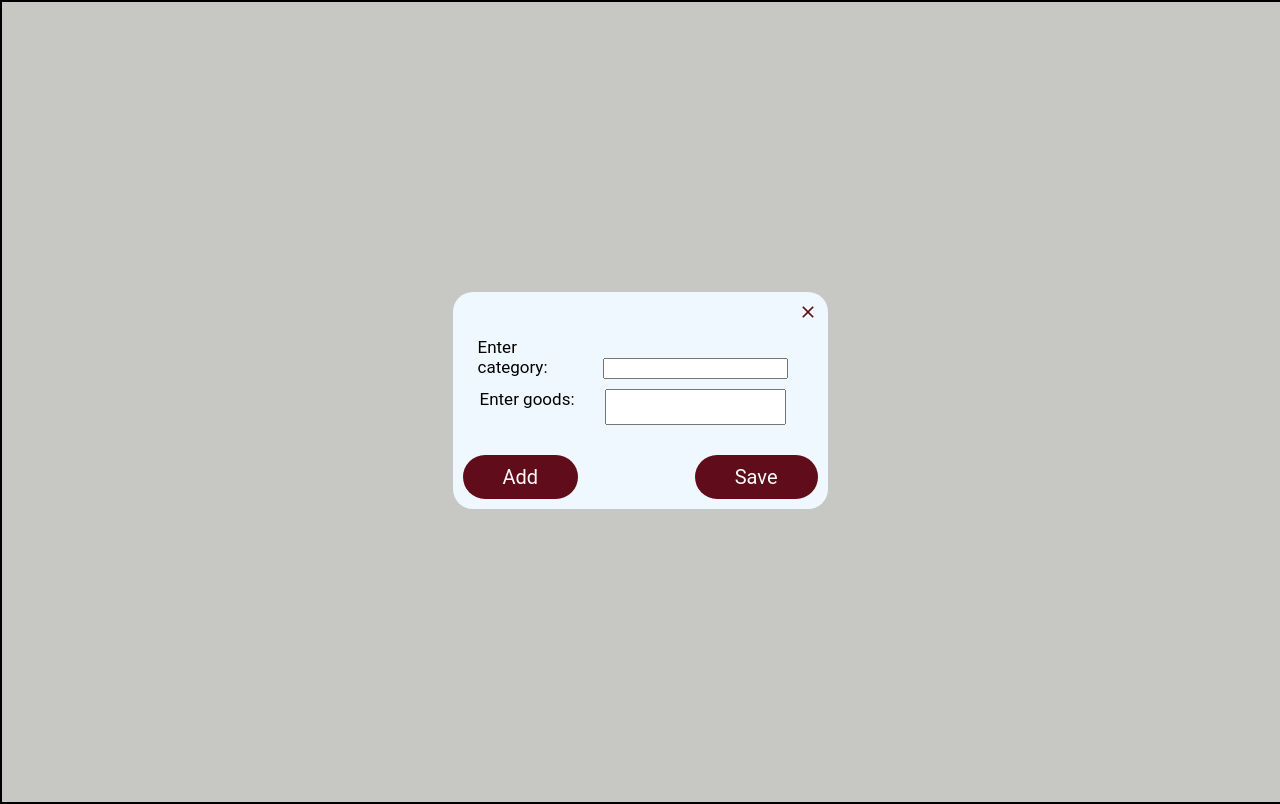
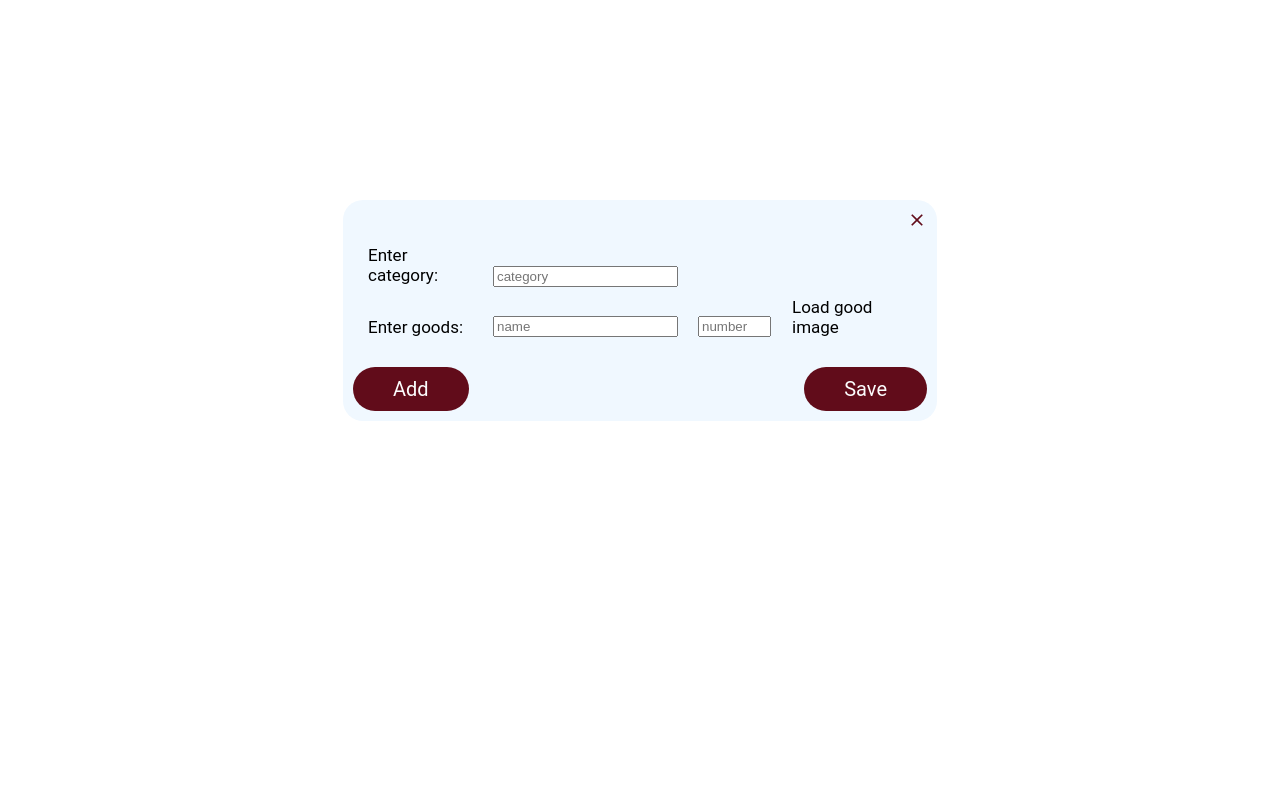
Before and after one commit to AllaMatveyeva/ShoppingList, a React (Create React App) app in the folder my-app/: page / in a window 1280 px wide. Both pictures are taken after a click on the button "Add item". Built offline with nearby package versions, Linux system fonts and the light colour scheme.

Commit message:
add loading images

```diff
--- a/my-app/src/Addition.js
+++ b/my-app/src/Addition.js
@@ -1,4 +1,4 @@
-import { useState } from "react";
+import { useEffect, useState } from "react";
 import styled from "styled-components";
 import { Button, ButtonStyle } from "./Button";
 import { addbuttonText, saveButtonText } from "./buttonText";
@@ -15,56 +15,135 @@ font-size: 17px;
 `;
 export const Submit = styled(ButtonStyle)``;
 
-export const CloseIconAddition = styled(CloseIconMui)`
-align-self: flex-start;
-`;
 
+export const GoodImg = styled.img`
+object-fit: cover;
+display: block;
+margin-top: -10px;
+`
 export const ButtonBlock  = styled.div`
 display: flex;
 justify-content: space-between;
  margin-top: 15px;
 `
 
+export const Label = styled.label`
+width: 105px;
+display: inline-block;
+`;
+export const Input = styled.input`
+margin-left: 20px;
+width: ${props => props.size && props.size};
+`;
+
+export const InputFile = styled.input`
+
+  height: 1px;
+  width: 1px;
+
+  margin-left: 20px;
+`;
+
+export const Textarea = styled.textarea`
+margin-left: 20px;
+resize: none;
+`
+export const CloseIconAddition = styled(CloseIconMui)`
+align-self: flex-start;
+`;
+export const Wrapper = styled.div`
+margin-right: 15px;`
+
 export const Addition = ({ close }) => {
   const [categoryValue, setCategoryValue] = useState("");
-  const [date, setDate] = useState(new Map ());
-  const [goodsValue, setGoodsValue] = useState("");
+  const [fileDataURL, setFileDataURL] = useState(new Map());
+  const [itemNumber, setItemNumber] = useState(1);
+  const [file, setFile] = useState(null);
+  const [goodsValue, setGoodsValue] = useState(new Map());
   const [itemsAddition, setItemsAddition] = useState(new Set([1]));
 
-  const handleChange = (event, id) => {
+  useEffect (() => {
+    let fileReader, isCancel = false;
+    fileReader = new FileReader();
 
-const category = event.target.id === "category" ?  event.target.value :  (date?.get(id)?.category || "");
-const goods = event.target.id === "goods" ?  event.target.value :  (date?.get(id)?.goods || "");
+    if (file) {
+      fileReader.onload = (e)=> {
+        const {result} = e.target;
+        console.log(e.target)
+        if (result && !isCancel) {
+          const updatedValue = new Map(fileDataURL);
+          updatedValue.set(itemNumber,result)
 
-    const updateValue = new Map (date);
+          setFileDataURL(new Map (updatedValue));
 
-      updateValue.set(id, {
-        category: category,
-        goods: goods
-      })
+          const updateValue = new Map (goodsValue);
+    updateValue.set(itemNumber,
+         {
+         name: updateValue.get(itemNumber)?.name,
+          number: updateValue.get(itemNumber)?.number,
+          image: result,
+          size: updateValue.size,
+        }
+       )
 
-    setDate(new Map(updateValue));
-    console.log(date)
+    setGoodsValue(new Map(updateValue));
 
-///
+        }
+      }
+      fileReader.readAsDataURL(file);
+    }
+    return () => {
+      isCancel = true;
+      if (fileReader && fileReader.readyState === 1) {
+        fileReader.abort();
+      }
+    }
+  },[file])
 
-   event.target.id === "category"
-      ? setCategoryValue(event.target.value)
-      : setGoodsValue(event.target.value);
+  const handleCategoryChange = (event) => {
+    setCategoryValue( event.target.value)
+  };
+
+  const handleChange = (event,id) => {
+
+if (event.target.id ==="image") {
+  const file = event.target.files[0];
+ setFile(file);
+}
+
+const name = event.target.id === "name" ?  event.target.value :  (goodsValue?.get(id)?.name || "");
+const number = event.target.id === "number" ?  event.target.value :  (goodsValue?.get(id)?.number || "");
+const image = event.target.id === "image" ?  event.target.files[0] :  (goodsValue?.get(id)?.image || "");
+
+    const updateValue = new Map (goodsValue);
+    updateValue.set(id,
+         {
+         name: name,
+          number: number,
+          size: updateValue.size
+         }
+       )
+
+    setGoodsValue(new Map(updateValue));
   };
 
   const handleSubmit = (event) => {
-    event.preventDefault();
-    const dateWithDay = date;
-    dateWithDay.set("day", {day: new Date ()});
-     let shoppingList=[];
-     (Array.from(dateWithDay)).forEach((list => {
-      shoppingList.push(...list)
-      }))
-console.log(shoppingList.filter(list=>typeof(list)==="object"));
+    //event.preventDefault();
+    const shoppingList = [{
+      category: categoryValue,
+      goods: Array.from(goodsValue.values()),
+      day: new Date(),
+    }];
 
-   // localStorage.setItem("shoppingList", JSON.stringify(Array.from(shoppingList)));
-
+    const oldShoppingList = (JSON.parse (localStorage.getItem("shoppingList")));
+    oldShoppingList?.forEach((list) => {
+    if ( list.category===shoppingList[0].category ) {
+      shoppingList[0].goods=(shoppingList[0].goods).concat(list.goods);
+    } })
+    const updateShoppingList = oldShoppingList?.filter(list=>list.category!==shoppingList[0].category);
+   const newShoppingList = oldShoppingList ? shoppingList.concat(updateShoppingList) : shoppingList;
+   console.log(updateShoppingList)
+    localStorage.setItem("shoppingList", JSON.stringify(newShoppingList));
   };
 
   const handleAdd = () => {
@@ -79,26 +158,40 @@ console.log(shoppingList.filter(list=>typeof(list)==="object"));
     const updatedItemsAddition = new Set (itemsAddition);
     updatedItemsAddition.delete (item);
     setItemsAddition(new Set (updatedItemsAddition));
-    const updateValue = new Map (date);
+    const updateValue = new Map (goodsValue);
     updateValue.delete(item);
-    setDate(() => new Map (updateValue));
+    setGoodsValue(() => new Map (updateValue));
   }
 
   return (
     <Form onSubmit={handleSubmit}>
-      {Array.from(itemsAddition).map((item) => (
+
         <div style={{display: "flex", margin: "15px"}}>
-        <FormBody
-        key={item}
-        id={item}
-        categoryValue={date?.get(item)?.category || ""}
-        goodsValue={date?.get(item)?.goods || ""}
-        handleChange={(event) => handleChange(event, item)}/>
-        {itemsAddition.size > 1 &&
+         <Wrapper>
+          <div>
+          <Label htmlFor="category">Enter category:</Label>
+          <Input type="text" value={categoryValue} placeholder="category" id="category" required onChange={(event)=>handleCategoryChange(event)}/>
+          </div>
+          {Array.from(itemsAddition).map((item) => {
+console.log(item);
+          return (
+          <div  key={item}
+          style={{display: "flex", justifyContent: "center", marginTop: "10px", alignItems: "flex-end"}}>
+          <Label htmlFor="name">Enter goods:</Label>
+          <Input type="text" value={goodsValue.name} id="name" placeholder="name" required onChange={(event) => handleChange(event,item)}/>
+          <Input type="number"  id="number" value={goodsValue.number} size="65px" placeholder="number"  onChange={(event) => handleChange(event,item)}/>
+          <InputFile type="file" id="image" accept="image/*" placeholder="image"  value = {goodsValue.image}  onChange={(event) => handleChange(event,item)}>
+            </InputFile>
+          <Label htmlFor="image" onClick={(e)=>setItemNumber(item)}>
+            {fileDataURL.has(item) ?
+             <GoodImg src={fileDataURL.get(item)} alt="Good image"  width="50" height="50"/> : "Load good image"} </Label>
+         {itemsAddition.size > 1 &&
         <CloseIconAddition onClick= {() => handleRemove (item)}/>
 }
+          </div>
+)})}
+        </Wrapper>
         </div>
-      ))}
       <ButtonBlock>
         <Button onClick={handleAdd} buttonText={addbuttonText} min />
         <Submit as="input" type="submit" value={saveButtonText} min />
--- /dev/null
+++ b/my-app/src/BasicMenu.js
@@ -0,0 +1,77 @@
+import * as React from "react";
+import Button from "@mui/material/Button";
+import Menu from "@mui/material/Menu";
+import MenuItem from "@mui/material/MenuItem";
+import styled from "styled-components";
+import { ButtonStyle } from "./Button";
+
+const ItemValue = styled.div`
+margin-right: 15px;
+&&:last-child{
+  margin-right: 0;
+}
+`;
+
+export const ButtonCategory = styled(ButtonStyle)`
+width: 400px;
+opacity: 0.7;
+margin-bottom: 15px !important;
+&&:last-child{
+  margin-bottom: 0;
+}
+`
+
+export default function BasicMenu(props) {
+  const [anchorEl, setAnchorEl] = React.useState(null);
+
+  const open = Boolean(anchorEl);
+
+
+  const handleClick = (event) => {
+    setAnchorEl(event.currentTarget);
+  };
+
+  const handleClose = (good) => {
+    console.log(good.image)
+    setAnchorEl(null);
+  };
+
+  const getImage = (image) => {
+    var reader = new FileReader();
+return reader.readAsDataURL(image)
+  }
+  console.log(props.list);
+
+  return (
+    <div>
+      <ButtonCategory
+        id="basic-button"
+        aria-controls={open ? "basic-menu" : undefined}
+        aria-haspopup="true"
+        aria-expanded={open ? "true" : undefined}
+        onClick={handleClick}
+      >
+        {props.list.category}
+      </ButtonCategory>
+      <Menu
+        id="basic-menu"
+        anchorEl={anchorEl}
+        open={open}
+        onClose={handleClose}
+        MenuListProps={{
+          "aria-labelledby": "basic-button",
+        }}
+      >
+        {props.list.goods?.map((good) => (
+          <MenuItem onClick={(good) => handleClose(good)} style={{ display: "flex" }}>
+            <ItemValue>{good.name}</ItemValue>
+            {good.number && <ItemValue>amount: {good.number}</ItemValue>}
+            {good.image && <ItemValue as="img" src={good.image} alt="good" width="50" height="50"></ItemValue>}
+          </MenuItem>
+        ))}
+      </Menu>
+
+    </div>
+
+  );
+}
--- a/my-app/src/FormBody.js
+++ b/my-app/src/FormBody.js
@@ -1,4 +1,5 @@
 import styled from "styled-components"
+import { CloseIconMui } from "./Modal";
 
 export const Label = styled.label`
 width: 105px;
@@ -6,28 +7,40 @@ display: inline-block;
 `;
 export const Input = styled.input`
 margin-left: 20px;
+width: ${props => props.size?"50px":"100px"};
 `;
+
 export const Textarea = styled.textarea`
 margin-left: 20px;
 resize: none;
 `
-
+export const CloseIconAddition = styled(CloseIconMui)`
+align-self: flex-start;
+`;
 export const Wrapper = styled.div`
 margin-right: 15px;
 `
-export const FormBody = ({categoryValue,goodsValue,handleChange, id}) => {
+export const FormBody = ({categoryValue,goodsValue,handleChange, itemsAddition,handleRemove,handleCategoryChange, id}) => {
+
 
 return (
         <Wrapper>
           <div>
-          <Label htmlFor="category">Enter category:</Label>
-          <Input type="text" value={categoryValue} id="category" required onChange={handleChange}/>
+          <Label htmlFor="category" >Enter category:</Label>
+          <Input type="text" value={categoryValue} placeholder="category" id="category" required onChange={handleCategoryChange()}/>
           </div>
-          <div style={{display: "flex", justifyContent: "center", marginTop: "10px"}}>
-          <Label htmlFor="goods">Enter goods:</Label>
-          <Textarea  value={goodsValue} id="goods" required  onChange={handleChange} minlength="10"/>
+          {Array.from(itemsAddition).map((item) => (
+          <div  key={item}
+          style={{display: "flex", justifyContent: "center", marginTop: "10px"}}>
+          <Label htmlFor="name">Enter goods:</Label>
+          <Input type="text" width={100} value={goodsValue.name} id="name" placeholder="name" required onChange={handleChange(item)}/>
+          <Input type="number"  id="number" placeholder="number" size={50} onChange={handleChange(item)}/>
+          <Input type="file" id="image" placeholder="image" onChange={handleChange(item)}/>
+          {itemsAddition.size > 1 &&
+        <CloseIconAddition onClick= {() => handleRemove (item)}/>
+}
           </div>
-
+))}
         </Wrapper>
     )
 }
--- a/my-app/src/Modal.js
+++ b/my-app/src/Modal.js
@@ -3,19 +3,16 @@ import { Button } from "./Button";
 import CloseIcon from '@mui/icons-material/Close';
 import { useState } from "react";
 
-export const Substrate = styled.div`
-  position: absolute;
- width: 100%;
- height: 100%;
-  background-color: #c7c7c3;
-  border: 2px solid #000;
-  box-shadow: 24;
-  `;
+// export const Substrate = styled.div`
+//   position: absolute;
+//  width: 100%;
+//  height: 100%;
+//   background-color: #c7c7c3;
+//   border: 2px solid #000;
+//   box-shadow: 24;
+//   `;
 
 export const Wrapper = styled.div`
- position: absolute;
- width: 100%;
- height: 100%;
  display: flex;
  justify-content: center;
  align-items: center;
@@ -49,8 +46,8 @@ export const Modal = ({open, children, close,}) => {
     return (
         open &&
         <>
-        <Substrate onClick={close}>
-        </Substrate>
+        {/* <Substrate onClick={close}>
+        </Substrate> */}
         <Wrapper>
         <ModalWindow>
         <CloseIconMui onClick={close}/>
--- a/my-app/src/ShoppingList.js
+++ b/my-app/src/ShoppingList.js
@@ -1,6 +1,7 @@
 import {  useState } from "react";
 import styled from "styled-components";
 import { Addition } from "./Addition";
+import BasicMenu from "./BasicMenu";
 import { Button } from "./Button";
 import { addItemButtonText } from "./buttonText";
 import {  Modal } from "./Modal";
@@ -23,13 +24,24 @@ const handleOpen = () => setOpen (true);
 
 const handleClose = () => setOpen (false);
 
+const shoppingList = JSON.parse(localStorage.getItem("shoppingList"));
+
 return (
         <>
-        <Wrapper>
+        <div style={{display: "flex", justifyContent: "center", alignItems: "center", flexDirection: "column", marginTop:"200px"}}>
+        <div>
+        {shoppingList && shoppingList.map((list,index)=>
+
+        <BasicMenu list={list}/>
+
+        )}
+        </div>
+        {!open &&
         <Button onClick={handleOpen} buttonText = {addItemButtonText}>
         </Button>
-        </Wrapper>
-         <Modal
+        }
+        </div>
+        <Modal
          open = {open}
          close = {handleClose}
          >
```
Also changed, not shown: my-app/src/utils/getBase64Image.js (added, +12 -0 lines), my-app/src/house.png (added).
